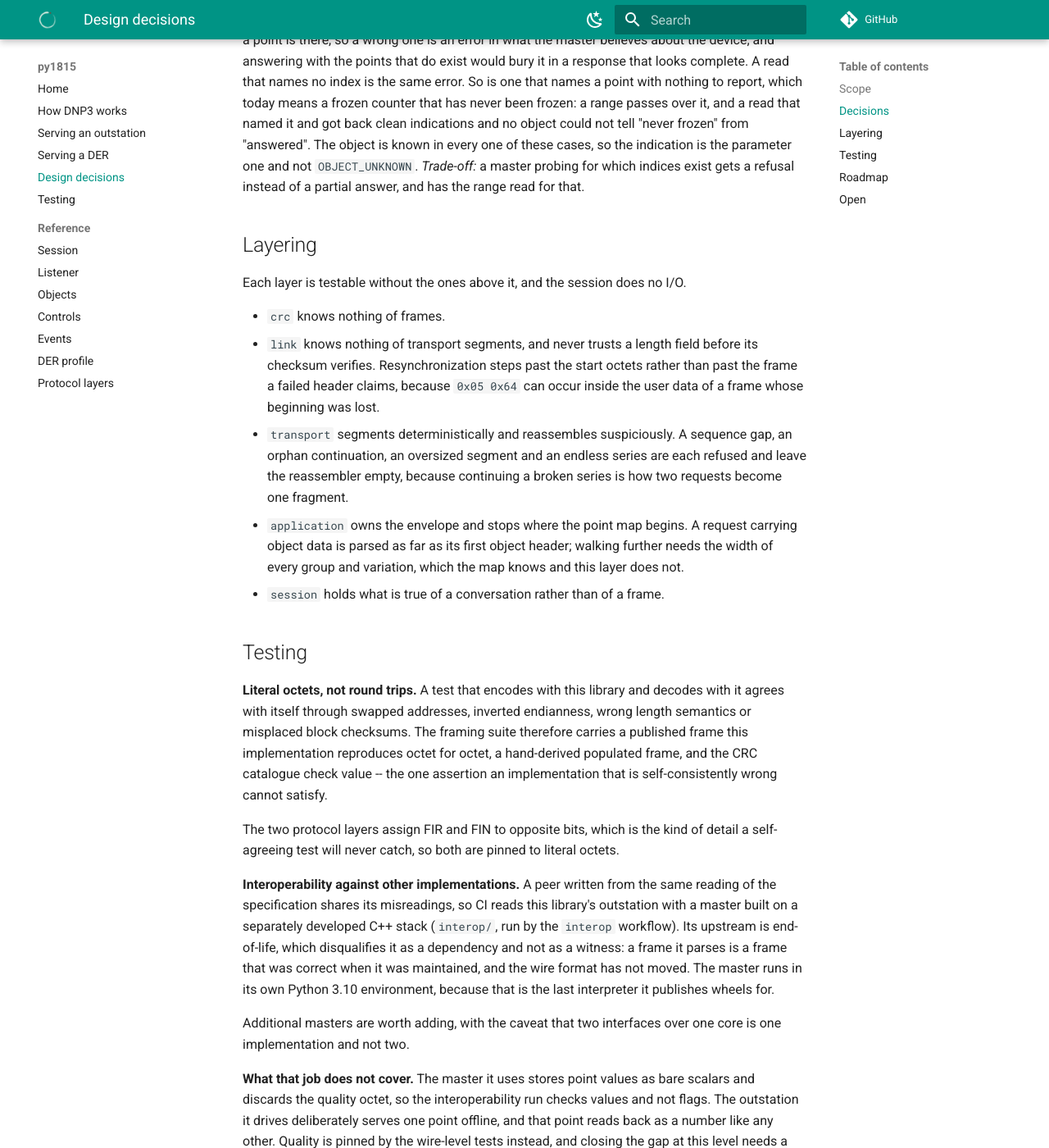
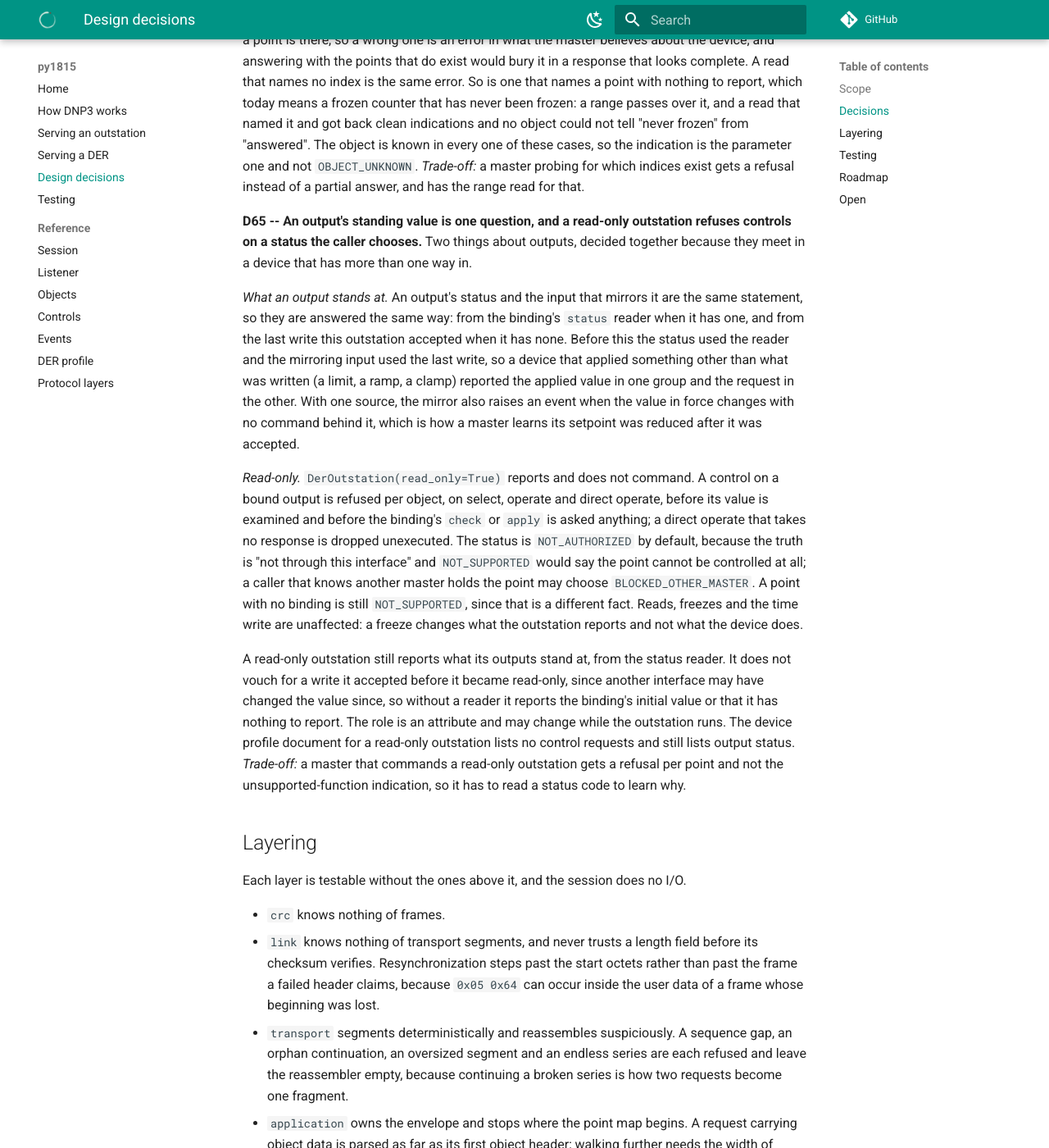
Before and after one commit to DERSecurity/py1815, an MkDocs documentation site: the page built from docs/DESIGN.md, in a window 1280 px wide and 1400 px high, scrolled down 19707 px. Shown: the whole window at 82% size. Built offline with MkDocs 1.6.1 and Material for MkDocs 9.7.7, drawn with Linux system fonts in a browser that asks for light colours; comment, search, counter and statistics services are not loaded.

Commit message:
Report what a device applied, and let an outstation be read-only
An output's status and the input that mirrors it are the same statement and
were answered from two places: the status from the binding's status reader,
the mirror from the last write accepted. A device that applied something other
than what was written reported the applied value in one group and the request
in the other. Both now read the status reader when there is one, so the mirror
also raises an event when the value in force changes with no command behind
it.

DerOutstation(read_only=True) reports and does not command, for an outstation
that is one of several interfaces onto a device when another holds control.
Every control on a bound output is refused per object with NOT_AUTHORIZED, or
a status the caller names, before the binding is asked anything. It still
reports what each output stands at, from the status reader, and does not vouch
for a write it accepted before it became read-only. The device profile
document lists no control requests for it.

D65 records both.

```diff
--- a/docs/DESIGN.md
+++ b/docs/DESIGN.md
@@ -842,6 +842,38 @@ known in every one of these cases, so the indication is the parameter one and no
 *Trade-off:* a master probing for which indices exist gets a refusal instead of a partial
 answer, and has the range read for that.
 
+**D65 -- An output's standing value is one question, and a read-only outstation refuses
+controls on a status the caller chooses.** Two things about outputs, decided together
+because they meet in a device that has more than one way in.
+
+*What an output stands at.* An output's status and the input that mirrors it are the same
+statement, so they are answered the same way: from the binding's `status` reader when it
+has one, and from the last write this outstation accepted when it has none. Before this
+the status used the reader and the mirroring input used the last write, so a device that
+applied something other than what was written (a limit, a ramp, a clamp) reported the
+applied value in one group and the request in the other. With one source, the mirror also
+raises an event when the value in force changes with no command behind it, which is how a
+master learns its setpoint was reduced after it was accepted.
+
+*Read-only.* `DerOutstation(read_only=True)` reports and does not command. A control on a
+bound output is refused per object, on select, operate and direct operate, before its
+value is examined and before the binding's `check` or `apply` is asked anything; a direct
+operate that takes no response is dropped unexecuted. The status is `NOT_AUTHORIZED` by
+default, because the truth is "not through this interface" and `NOT_SUPPORTED` would say
+the point cannot be controlled at all; a caller that knows another master holds the point
+may choose `BLOCKED_OTHER_MASTER`. A point with no binding is still `NOT_SUPPORTED`, since
+that is a different fact. Reads, freezes and the time write are unaffected: a freeze
+changes what the outstation reports and not what the device does.
+
+A read-only outstation still reports what its outputs stand at, from the status reader. It
+does not vouch for a write it accepted before it became read-only, since another interface
+may have changed the value since, so without a reader it reports the binding's initial
+value or that it has nothing to report. The role is an attribute and may change while the
+outstation runs. The device profile document for a read-only outstation lists no control
+requests and still lists output status.
+*Trade-off:* a master that commands a read-only outstation gets a refusal per point and
+not the unsupported-function indication, so it has to read a status code to learn why.
+
 ## Layering
 
 Each layer is testable without the ones above it, and the session does no I/O.
```
Also changed, not shown: docs/der.md (+38 -0 lines), docs/planning/DER_PROFILE.md (+16 -16 lines), docs/planning/GATEWAY.md (+0 -2 lines), 4 other files.
